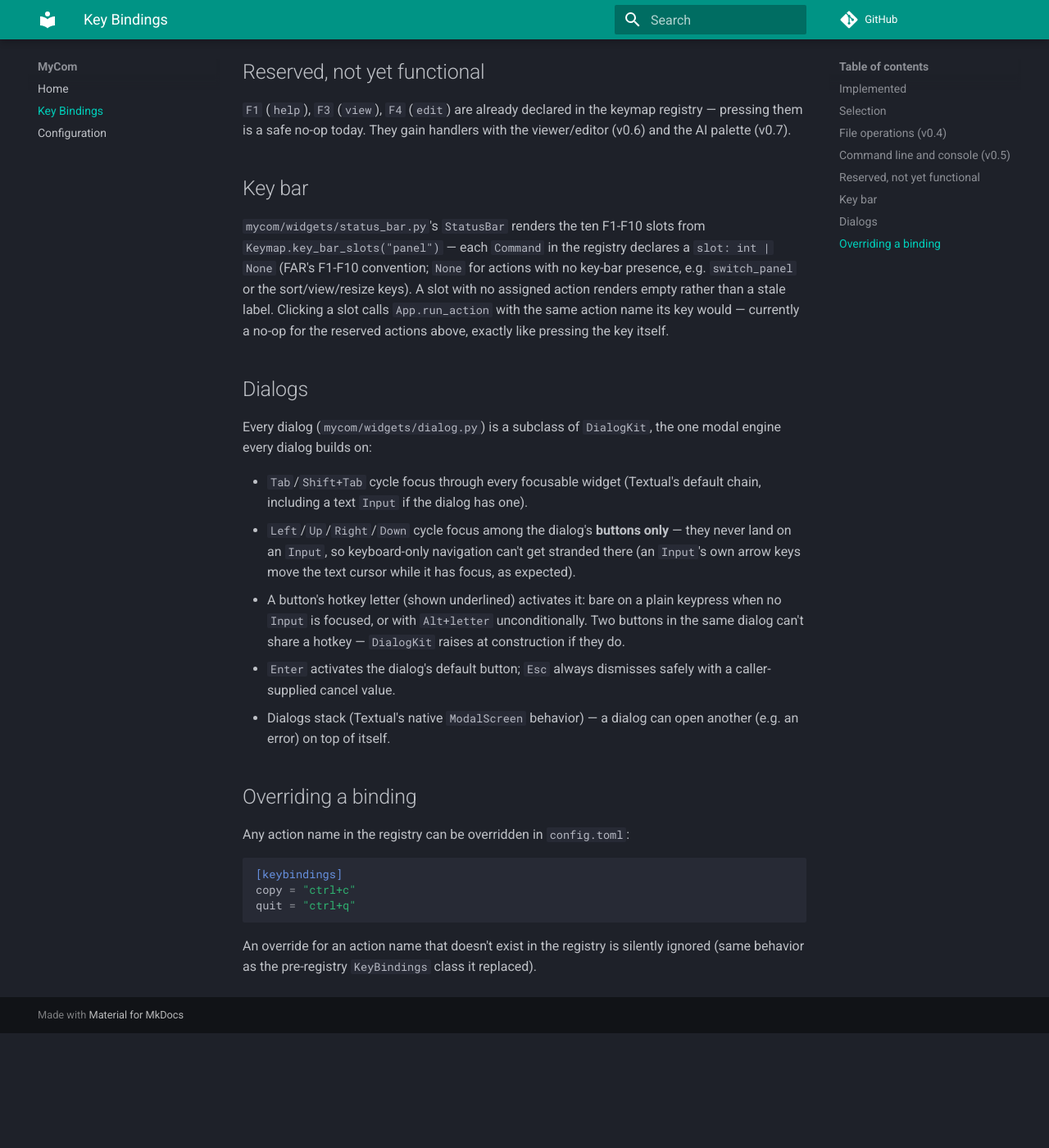
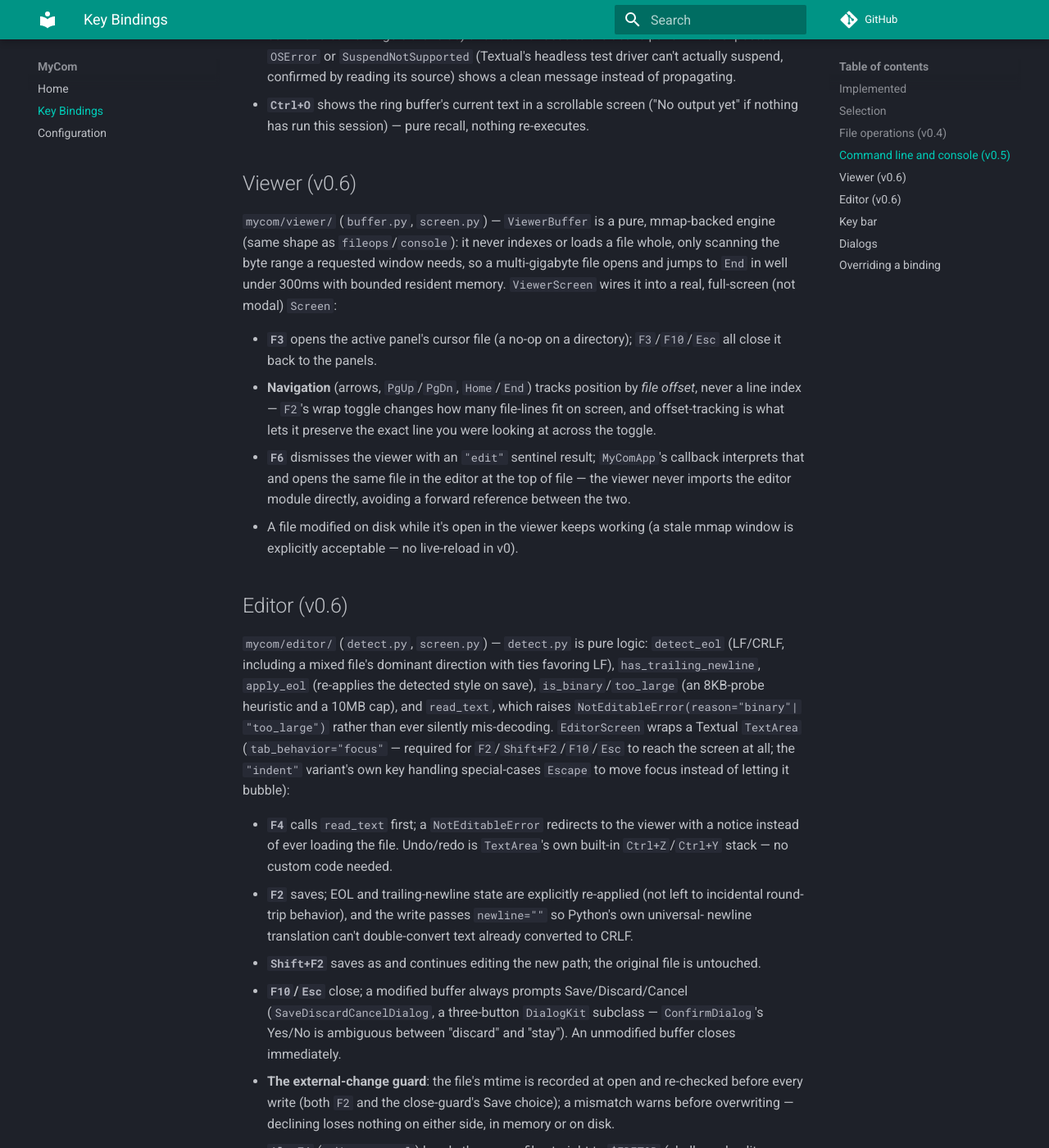
Before and after one commit to ichMaster/mycom, an MkDocs documentation site: the page built from docs/keybindings.md, in a window 1280 px wide and 1400 px high, scrolled down 4663 px. Shown: the whole window at 82% size. Built offline with MkDocs 1.6.1 and Material for MkDocs 9.7.7, drawn with Linux system fonts in a browser that asks for light colours; comment, search, counter and statistics services are not loaded; before the commit the page ends 5923 px from its top, so only the background shows below that; some of the changed text lies outside the part shown.

Commit message:
docs: v0.6 — viewer and editor
README.md: F3/F4/Alt+F4 key bindings, Viewer and Editor feature
sections, [editor] config example.

docs/keybindings.md: F3/F4/Alt+F4 in the Implemented table; new
Viewer (v0.6) and Editor (v0.6) sections describing the actual
shipped behavior, including the self._modal = True input-isolation
fix and why the first (reverted) approach broke TextArea's own
undo/redo; Key bar section updated for per-screen scope.

docs/configuration.md: new [editor] section (external_default).

docs/index.md: status line, viewer/editor summary paragraph.

Verified mkdocs build --strict and the new same-page anchor links
(#viewer-v06, #editor-v06) against the actual generated HTML.

Co-Authored-By: Claude Fable 5 <noreply@anthropic.com>

```diff
--- a/docs/keybindings.md
+++ b/docs/keybindings.md
@@ -38,6 +38,9 @@ Textual routes to the command line instead of the panel — see
 | `Asterisk` (`Alt+8`) | `select_invert` | Invert the current selection |
 | `Ctrl+H` | `toggle_hidden` | Toggle hidden-file visibility, both panels |
 | `Ctrl+O` | `toggle_console` | Recall the last command's output |
+| `F3` | `view` | Open the cursor file read-only in the viewer |
+| `F4` | `edit` | Open the cursor file in the editor (or `$EDITOR`, see below) |
+| `Alt+F4` | `edit_external` | Open the cursor file in `$EDITOR`, always |
 | `F5` | `copy` | Copy selection-else-cursor to a prompted target directory |
 | `F6` | `move` | Move selection-else-cursor to a prompted target directory |
 | `Shift+F6` | `rename` | Rename the cursor entry in place, stem pre-selected |
@@ -152,20 +155,78 @@ same shape as `fileops/` — that `mycom/widgets/command_line.py`'s `CommandLine
 - **`Ctrl+O`** shows the ring buffer's current text in a scrollable screen ("No output yet" if
   nothing has run this session) — pure recall, nothing re-executes.
 
-## Reserved, not yet functional
+## Viewer (v0.6)
 
-`F1` (`help`), `F3` (`view`), `F4` (`edit`) are already declared in the keymap registry —
-pressing them is a safe no-op today. They gain handlers with the viewer/editor (v0.6) and the AI
-palette (v0.7).
+`mycom/viewer/` (`buffer.py`, `screen.py`) — `ViewerBuffer` is a pure, mmap-backed engine (same
+shape as `fileops`/`console`): it never indexes or loads a file whole, only scanning the byte
+range a requested window needs, so a multi-gigabyte file opens and jumps to `End` in well under
+300ms with bounded resident memory. `ViewerScreen` wires it into a real, full-screen (not modal)
+`Screen`:
+
+- **`F3`** opens the active panel's cursor file (a no-op on a directory); `F3`/`F10`/`Esc` all
+  close it back to the panels.
+- **Navigation** (arrows, `PgUp`/`PgDn`, `Home`/`End`) tracks position by *file offset*, never a
+  line index — `F2`'s wrap toggle changes how many file-lines fit on screen, and offset-tracking
+  is what lets it preserve the exact line you were looking at across the toggle.
+- **`F6`** dismisses the viewer with an `"edit"` sentinel result; `MyComApp`'s callback
+  interprets that and opens the same file in the editor at the top of file — the viewer never
+  imports the editor module directly, avoiding a forward reference between the two.
+- A file modified on disk while it's open in the viewer keeps working (a stale mmap window is
+  explicitly acceptable — no live-reload in v0).
+
+## Editor (v0.6)
+
+`mycom/editor/` (`detect.py`, `screen.py`) — `detect.py` is pure logic: `detect_eol` (LF/CRLF,
+including a mixed file's dominant direction with ties favoring LF), `has_trailing_newline`,
+`apply_eol` (re-applies the detected style on save), `is_binary`/`too_large` (an 8KB-probe
+heuristic and a 10MB cap), and `read_text`, which raises `NotEditableError(reason="binary"|
+"too_large")` rather than ever silently mis-decoding. `EditorScreen` wraps a Textual `TextArea`
+(`tab_behavior="focus"` — required for `F2`/`Shift+F2`/`F10`/`Esc` to reach the screen at all; the
+`"indent"` variant's own key handling special-cases `Escape` to move focus instead of letting it
+bubble):
+
+- **`F4`** calls `read_text` first; a `NotEditableError` redirects to the viewer with a notice
+  instead of ever loading the file. Undo/redo is `TextArea`'s own built-in `Ctrl+Z`/`Ctrl+Y`
+  stack — no custom code needed.
+- **`F2`** saves; EOL and trailing-newline state are explicitly re-applied (not left to
+  incidental round-trip behavior), and the write passes `newline=""` so Python's own universal-
+  newline translation can't double-convert text already converted to CRLF.
+- **`Shift+F2`** saves as and continues editing the new path; the original file is untouched.
+- **`F10`/`Esc`** close; a modified buffer always prompts Save/Discard/Cancel
+  (`SaveDiscardCancelDialog`, a three-button `DialogKit` subclass — `ConfirmDialog`'s Yes/No is
+  ambiguous between "discard" and "stay"). An unmodified buffer closes immediately.
+- **The external-change guard**: the file's mtime is recorded at open and re-checked before every
+  write (both `F2` and the close-guard's Save choice); a mismatch warns before overwriting —
+  declining loses nothing on either side, in memory or on disk.
+- **`Alt+F4`** (`edit_external`) hands the cursor file straight to `$EDITOR` (shell-word-split,
+  so `EDITOR="code --wait"` works correctly; falls back to `vi`) via `App.suspend()` — the same
+  mechanism the command line uses, not the PTY-tee machinery that exists to *capture* output this
+  doesn't need to capture. `[editor] external_default = true` in `config.toml` makes plain `F4`
+  do this too.
+
+**Input isolation:** both `ViewerScreen` and `EditorScreen` set `self._modal = True` in
+`__init__` — not to look like a dialog (they're still full-screen), but because
+`Screen._modal_binding_chain` truncates Textual's key-binding resolution at the first modal node
+it finds. Without it, a key neither screen recognizes (e.g. `Ctrl+O`, bound to `toggle_console` at
+the panel level) bubbles past them and fires the panel-level action underneath while the
+viewer/editor still looks like it's in control (code review #1, v0.6). A tempting-looking
+alternative — stopping every `Key` message unconditionally in `on_key` — was tried and reverted:
+it also silently broke `TextArea`'s own `Ctrl+Z`/`Ctrl+Y`/`F6`/`F7` bindings, since those resolve
+via `App._on_key`'s binding check, which only runs once a key message reaches the App unstopped.
 
 ## Key bar
 
 `mycom/widgets/status_bar.py`'s `StatusBar` renders the ten F1-F10 slots from
-`Keymap.key_bar_slots("panel")` — each `Command` in the registry declares a `slot: int | None`
+`Keymap.key_bar_slots(scope)` — each `Command` in the registry declares a `slot: int | None`
 (FAR's F1-F10 convention; `None` for actions with no key-bar presence, e.g. `switch_panel` or the
-sort/view/resize keys). A slot with no assigned action renders empty rather than a stale label.
-Clicking a slot calls `App.run_action` with the same action name its key would — currently a
-no-op for the reserved actions above, exactly like pressing the key itself.
+sort/view/resize keys) **and** a `context` (`"panel"`, `"viewer"`, or `"editor"`). Each screen
+constructs its own `StatusBar` with the matching `scope`, so the key bar's labels always match
+what's actually open — panel labels never bleed into the viewer/editor and vice versa. A slot
+with no assigned action in its context renders empty rather than a stale label. Clicking a slot
+calls `App.run_action` with the same action name its key would; this only resolves for actions
+`MyComApp` itself defines (every panel action, plus `F1`'s still-reserved no-op) — a viewer/editor
+slot click currently has no click-target method on the App and is a silent no-op, same as any
+other unmapped action name (`App.run_action` logs and returns `False` rather than raising).
 
 ## Dialogs
 
```
Also changed, not shown: README.md (+46 -4 lines), docs/configuration.md (+9 -0 lines), docs/index.md (+14 -5 lines).
